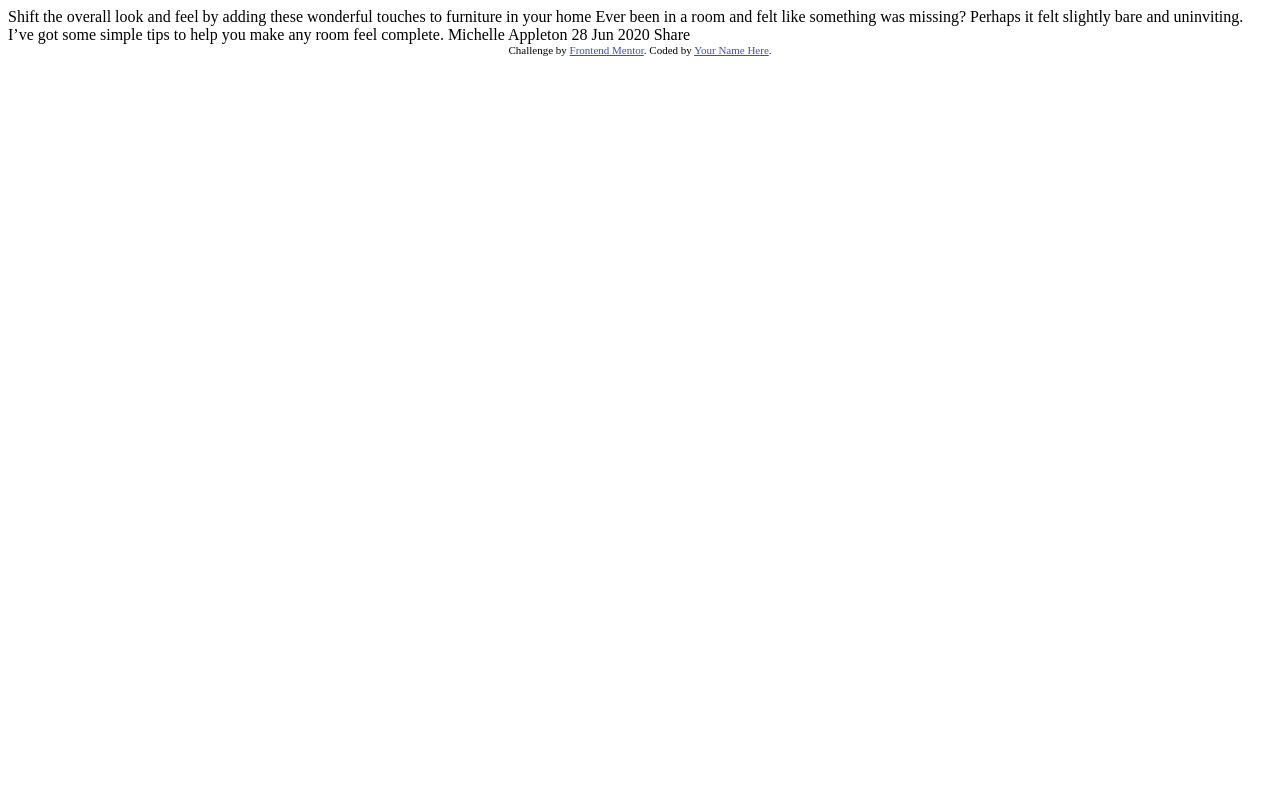
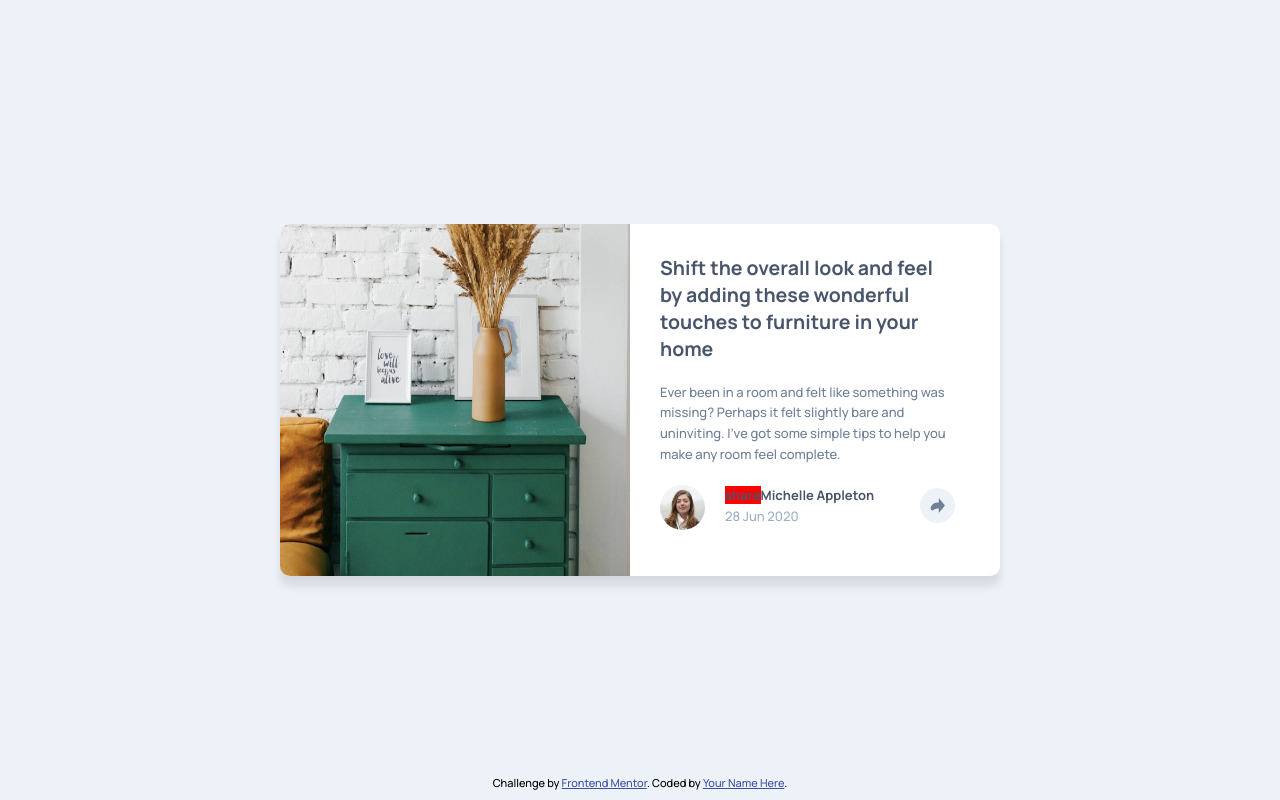
Before and after one commit to OmarDayyat/7-FEM-Newbie-Article-preview-component, a plain HTML site: page index.html in a window 1280 px wide. Drawn offline with Linux system fonts and the light colour scheme.

Commit message:
working on the share img

```diff
--- a/index.html
+++ b/index.html
@@ -1,36 +1,46 @@
 <!DOCTYPE html>
 <html lang="en">
+
   <head>
     <meta charset="UTF-8">
-  <meta name="viewport" content="width=device-width, initial-scale=1.0"> <!-- displays site properly based on user's device -->
+    <meta name="viewport" content="width=device-width, initial-scale=1.0">
 
     <link rel="icon" type="image/png" sizes="32x32" href="./images/favicon-32x32.png">
+    <link rel="stylesheet" href="./styles/style.css">
 
     <title>Frontend Mentor | Article preview component</title>
 
-  <!-- Feel free to remove these styles or customise in your own stylesheet 👍 -->
-  <style>
-    .attribution { font-size: 11px; text-align: center; }
-    .attribution a { color: hsl(228, 45%, 44%); }
-  </style>
   </head>
+
   <body>
-
-  Shift the overall look and feel by adding these wonderful
-  touches to furniture in your home
-
+    <main>
+      <div class="container">
+        <div class="left-col">
+          <img src="./images/drawers.jpg" alt="Drawers" />
+        </div>
+        <div class="right-col">
+          <h2>Shift the overall look and feel by adding these wonderful
+            touches to furniture in your home</h2>
+          <p>
             Ever been in a room and felt like something was missing? Perhaps
             it felt slightly bare and uninviting. I’ve got some simple tips
-  to help you make any room feel complete.
+            to help you make any room feel complete.</p>
+          <div class="user-info">
+            <img src="./images/avatar-michelle.jpg" alt="user image">
+            <p><span>Michelle Appleton</span>28 Jun 2020</p>
+            <img class="share-icon" src="images/icon-share.svg" alt="share icon">
+          </div>
+        </div>
+      </div>
+    </main>
 
-  Michelle Appleton
-  28 Jun 2020
-
-  Share
-
+    <footer>
       <div class="attribution">
         Challenge by <a href="https://www.frontendmentor.io?ref=challenge" target="_blank">Frontend Mentor</a>.
         Coded by <a href="#">Your Name Here</a>.
       </div>
+    </footer>
+
   </body>
+
 </html>
--- /dev/null
+++ b/styles/_variables.scss
@@ -0,0 +1,8 @@
+@import url('https://fonts.googleapis.com/css2?family=Manrope:wght@500;700&display=swap');
+
+$Very-Dark-Grayish-Blue: hsl(217, 19%, 35%);
+$Desaturated-Dark-Blue: hsl(214, 17%, 51%);
+$Grayish-Blue: hsl(212, 23%, 69%);
+$Light-Grayish-Blue: hsl(210, 46%, 95%);
+
+$font: 'Manrope', sans-serif;
--- /dev/null
+++ b/styles/style.scss
@@ -0,0 +1,123 @@
+@import "variables";
+
+/*=================
+  General
+===================*/
+
+*{
+  box-sizing: border-box;
+  padding: 0;
+  margin: 0;
+}
+
+html{
+  background-color: $Light-Grayish-Blue;
+}
+
+body{
+  height: 100vh;
+  font-size: 13px;
+  font-family: $font;
+  display: flex;
+  flex-direction: column;
+  justify-content: center;
+  align-items: center;
+  padding: 50px 280px;
+}
+
+h2{
+  color: $Very-Dark-Grayish-Blue;
+  margin-bottom: 20px;
+  margin-right: 20px;
+  font-weight: 700;
+}
+
+p{
+  color: $Desaturated-Dark-Blue;
+  margin-bottom: 20px;
+  margin-right: 20px;
+  line-height: 1.6;
+}
+
+/*=================
+  Contianer
+===================*/
+
+.container{
+  display: flex;
+  background-color: white;
+  border-radius: 10px;
+  box-shadow: 0 10px 10px hsla(0, 0%, 0%,0.1);
+}
+
+.left-col{
+  img{
+    width: 350px;
+    height: 100%;
+    border-radius: 10px 0 0 10px;
+  }
+}
+
+.right-col{
+  padding: 30px;
+}
+
+/*=================
+  User Info
+===================*/
+
+.user-info{
+  display: flex;
+  width: 100%;
+  position: relative;
+  p{
+    margin-left: 20px;
+    color: $Grayish-Blue;
+    span{
+      color: $Very-Dark-Grayish-Blue;
+      display: block;
+      font-weight: 700;
+      &::before{
+        content: 'share';
+        background-color: red;
+        width: 100px;
+        height: 100px;
+      }
+    }
+  }
+  img{
+    width: 45px;
+    height: 45px;
+    border-radius: 50%;
+  }
+  .share-icon{
+    position: absolute;
+    width: 35px;
+    height: 35px;
+    right: 5%;
+    top: 5%;
+    padding: 10px;
+    background-color: $Light-Grayish-Blue;
+  }
+}
+
+
+
+
+
+/*=================
+  Attribution
+===================*/
+
+.attribution {
+  position: absolute;
+  bottom: 0;
+  left: 0;
+  right: 0;
+  margin-bottom: 10px;
+  font-size: 11px;
+  text-align: center;
+  a {
+     color: hsl(228, 45%, 44%);
+   }
+}
```
Also changed, not shown: styles/style.css (added), 1 other file. Lines whose indentation alone changed are shown as unchanged.
